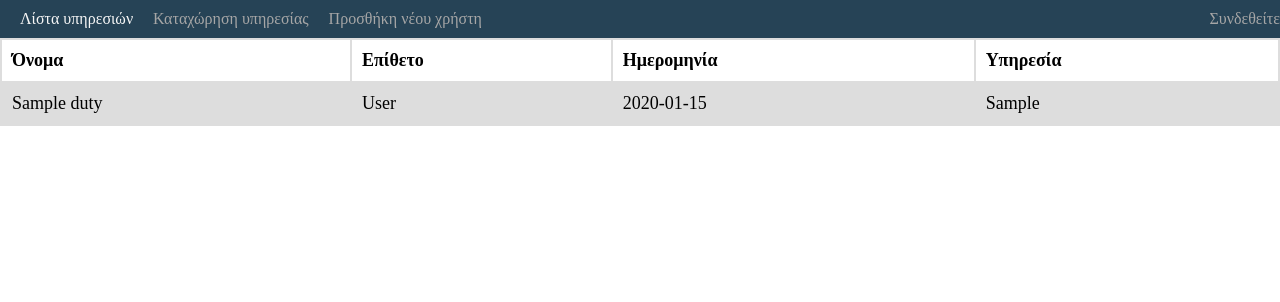
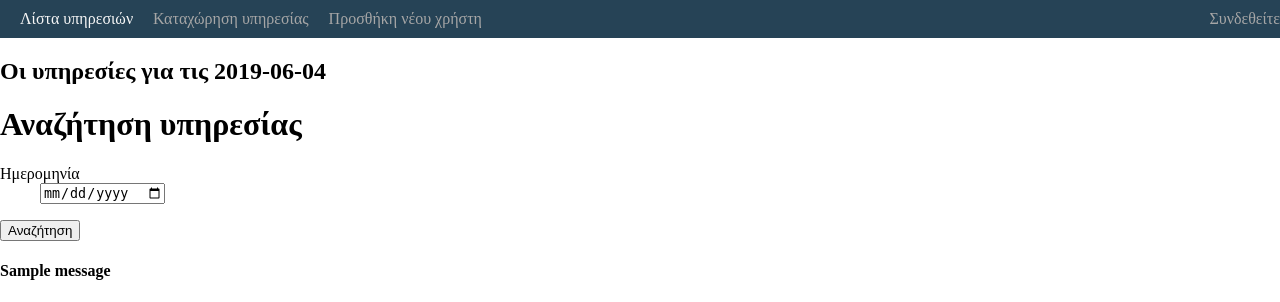
Before and after one commit to knaiskes/duty-schedule, a Flask app: page /duties in a window 1280 px wide. Shown: the top 302 px of the page. Run offline with Flask 2, Linux system fonts and the light colour scheme; tables that the repository leaves empty hold one stand-in row (values such as "Sample post"); one stand-in notice (Sample message) is shown; some libraries are stand-ins or nearby versions.

Commit message:
duties route show by deafult today's duties list and added a search by date

```diff
--- a/app.py
+++ b/app.py
@@ -2,8 +2,9 @@ from flask import Flask, render_template, request, url_for, redirect, flash
 from flask_sqlalchemy import SQLAlchemy
 import os.path
 import requests
-from datetime import datetime
-from forms import RegistrationForm, AddDutyForm, LoginForm, EditDutyForm, EditUserForm
+from datetime import datetime, timedelta
+from datetime import date
+from forms import RegistrationForm, AddDutyForm, LoginForm, EditDutyForm, EditUserForm, SearchDuty
 from models import *
 from flask_login import LoginManager, login_user, login_required, logout_user, current_user
 from helper_functions import encrypt_password
@@ -49,13 +50,20 @@ def user_is_authenticated():
         return True
     return False
 
-@app.route("/duties", methods=["GET"])
+@app.route("/duties", methods=["GET", "POST"])
 def duties():
+    form = SearchDuty(request.form)
     authorized = user_is_authenticated()
+    query_date = date.today()
+
+    if request.method == "POST" and form.validate():
+        query_date = form.search_date.data
+        duties_list = Duty.query.filter(Duty.duty_date == query_date).all()
+
     if request.method == "GET":
-        # Get all duties from the database
-        duties_list = Duty.query.all()
-    return render_template("duties.html", duties_list=duties_list, authorized=authorized)
+        duties_list = Duty.query.filter(Duty.duty_date == query_date).all()
+    return render_template("duties.html", duties_list=duties_list,
+            authorized=authorized, query_date=query_date, form=form)
 
 @app.route("/add_duty", methods=["GET", "POST"])
 @login_required
--- a/forms.py
+++ b/forms.py
@@ -42,3 +42,7 @@ class EditDutyForm(FlaskForm):
             choices = [("ΚΕΕΗΠ","ΚEΕΗΠ"), ("ΦΥΛΑΚΙΟ", "ΦΥΛΑΚΙΟ")])
     duty_date = DateField("Ημερομηνία", format="%Y-%m-%d")
     submit = SubmitField("submit")
+
+class SearchDuty(FlaskForm):
+    search_date = DateField("Ημερομηνία", format="%Y-%m-%d")
+    submit = SubmitField("submit")
--- a/templates/duties.html
+++ b/templates/duties.html
@@ -2,6 +2,25 @@
 {% extends "base.html" %}
 
 {% block content %}
+
+<h2>Οι υπηρεσίες για τις {{query_date}}</h1>
+
+{% from "_formhelpers.html" import render_field %}
+<h1>Αναζήτηση υπηρεσίας</h1>
+<form method="POST">
+    {{ form.hidden_tag() }}
+    <dl>
+        {{ render_field(form.search_date) }}
+    </dl>
+    <p><input type=submit value=Αναζήτηση></p>
+    {% with messages = get_flashed_messages() %}
+    {% if messages %}
+    {% for message in messages %}
+    <h4> {{message}} </h4>
+    {% endfor %}
+    {% endif %}
+    {% endwith %}
+</form>
 <div id = "duty-table">
     <table>
         <tr>
```
